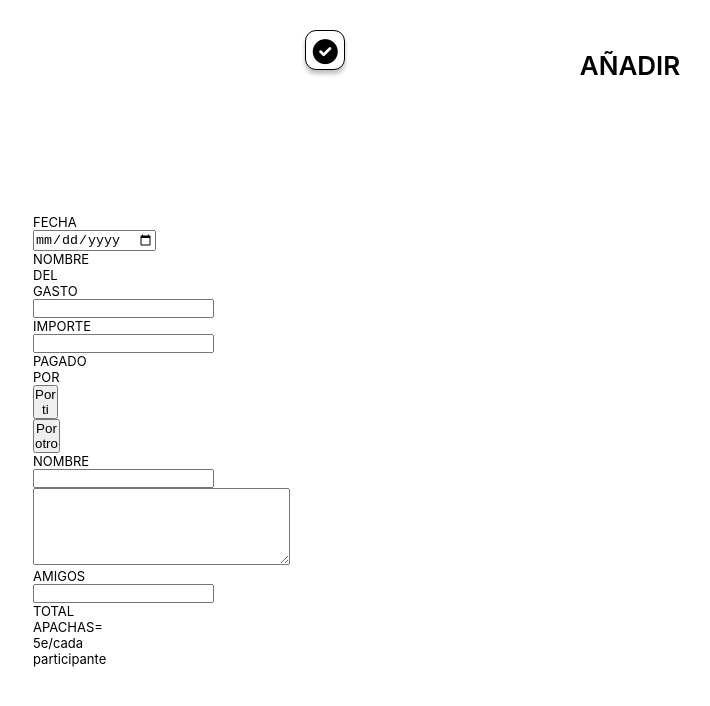
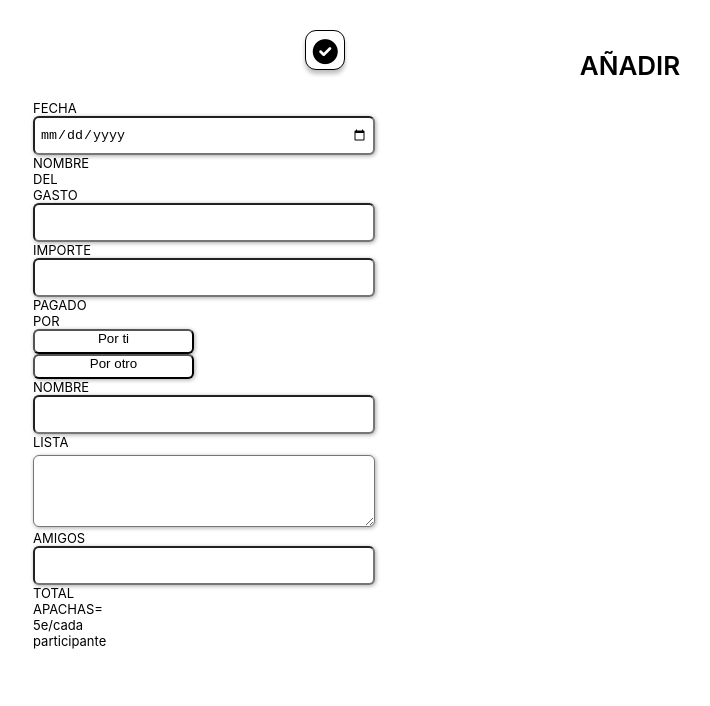
Before and after one commit to candymd/appaches, a React (Create React App) app in the folder frontend/: page /form in a window 1280 px wide. Shown: the top 706 px of the page, without its empty margins (15-725 px from the left). Built offline with nearby package versions, Linux system fonts and the light colour scheme; no server answers.

Commit message:
implementando estilo a button-select

```diff
--- a/frontend/src/components/Form/Form.css
+++ b/frontend/src/components/Form/Form.css
@@ -37,11 +37,43 @@ h1{
      color: #000000;
  }
 
-.input-group-row-3{
+.form{
     font-size: 13px;
     position: fixed;
     width: 20px;
     height: 16px;
     left: 48px;
-    top: 214px;
+    top: 100px;
 }
+.input{
+    width: 328px;
+    height: 25px;
+    left: 47px;
+    top: 170px;
+    padding: 5px;
+    background: #FFFFFF;
+    box-shadow: 1px 1px 4px rgba(0, 0, 0, 0.34);
+    border-radius: 6px;
+}
+.text{
+    width: 300px;
+    left: 47px;
+    margin-top: 5px;
+    padding: 20px;
+    background: #FFFFFF;
+    box-shadow: 1px 1px 4px rgba(0, 0, 0, 0.34);
+    border-radius: 6px;
+}
+.button-select {
+    display: flex;
+    flex-wrap:;
+    justify-content: space-evenly;
+    width: 161px;
+    height: 25px;
+    left: 49px;
+    top: 300px;
+
+    background: #FFFFFF;
+    box-shadow: 1px 1px 4px rgba(0, 0, 0, 0.34);
+    border-radius: 6px;
+}
--- a/frontend/src/components/Form/Form.js
+++ b/frontend/src/components/Form/Form.js
@@ -7,34 +7,35 @@ return (
         <div className="container">
             <button className="button-icon"><i className="fa-solid fa-circle-check"></i></button>
             <h1>AÑADIR</h1>
-            <div className="input-group-row-3">
+            <div className="form">
                 <div>
                     <label htmlFor="">FECHA</label>
-                    <input type="date" id="date" name="experience_date" className=""/>
+                    <input type="date" id="date" name="experience_date" className="input"/>
                 </div>
                 <div>
                     <label htmlFor="">NOMBRE DEL GASTO</label>
-                    <input id="ticket-name" required name="user_name" className=""/>
+                    <input id="ticket-name" required name="user_name" className="input"/>
                 </div>
                 <div>
                     <label htmlFor="price">IMPORTE</label>
-                    <input type="number" id="import" name="import" className="form-price"/>
+                    <input type="number" id="import" name="import" className="input"/>
                 </div>
                 <div>
                     <label htmlFor="">PAGADO POR</label>
-                    <button>Por ti</button>
-                    <button>Por otro</button>
+                    <button className="button-select">Por ti</button>
+                    <button className="button-select">Por otro</button>
                 </div>
                 <div>
                     <label htmlFor="">NOMBRE</label>
-                    <input id="friend-name" required name="user_name" className=""/>
+                    <input id="friend-name" required name="user_name" className="input"/>
                 </div>
                 <div>
-                    <textarea cols="30" rows="5" className="text"></textarea>
+                    <label htmlFor="">LISTA</label>
+                    <textarea  className="text"></textarea>
                 </div>
                 <div>
                     <label htmlFor="">AMIGOS</label>
-                    <input type="text" name="username" className="text"/>
+                    <input type="text" name="username" className="input"/>
                 </div>
                 <div>
                     <p>TOTAL APACHAS= 5e/cada participante</p>
```
